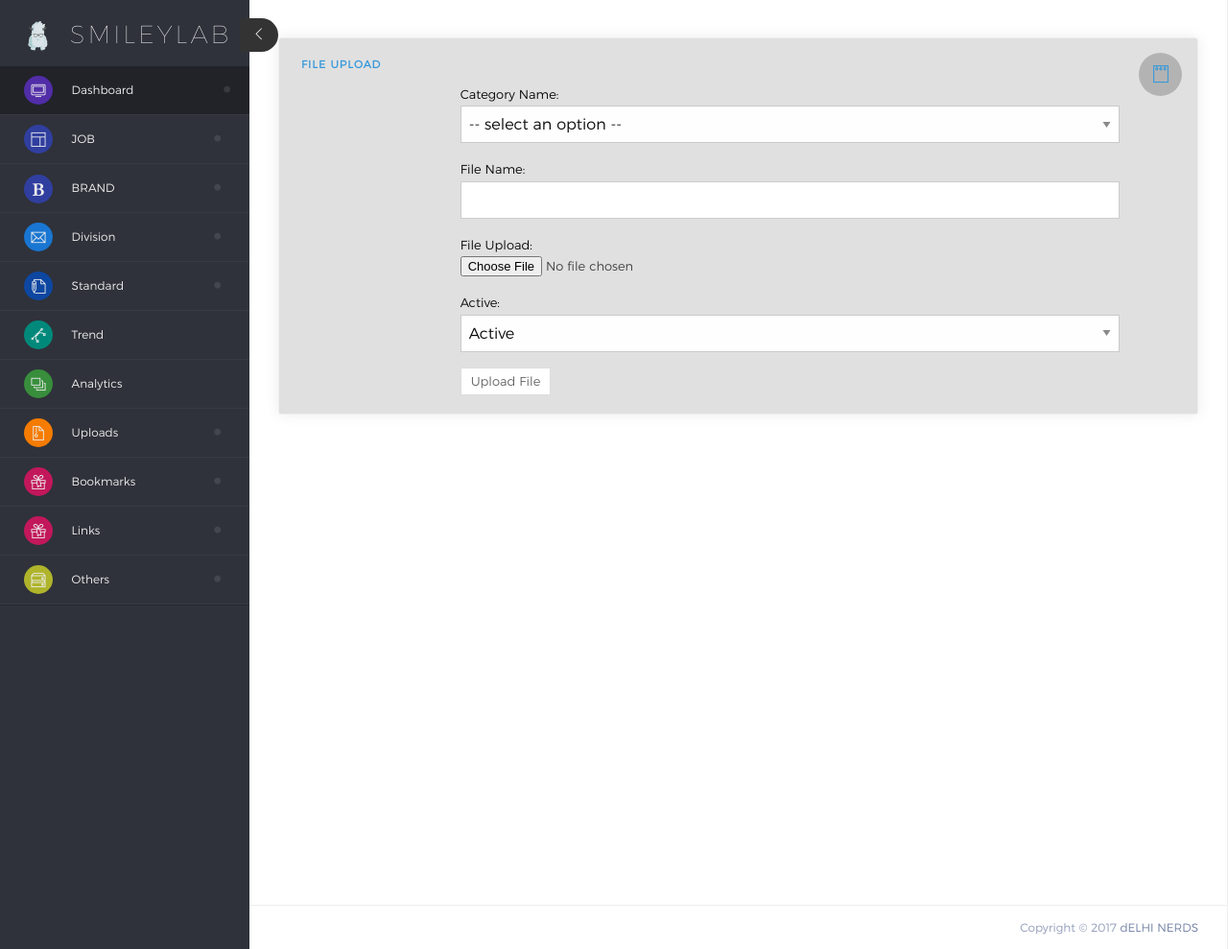
After one commit to dotslash227/smileylab-crm, a Django app: page /upload in a window 1280 px wide. The commit adds this page. Shown: the whole page at 96% size. Run offline with Django 3.2, Linux system fonts and the light colour scheme; data that the repository does not hold is empty; some libraries are stand-ins or nearby versions; some web fonts are replaced.

Commit message:
file upload

```diff
--- a/app/models.py
+++ b/app/models.py
@@ -31,6 +31,7 @@ class FileRepository(models.Model):
     active = models.BooleanField(default=True)
     fileCategory = models.ForeignKey(FileCategory)
     file_name = models.CharField(max_length=150, blank=True, null=True)
+    fileUploaded = models.FileField(max_length=150, upload_to="fileRepository/", null=True)
     def __str__(self):
         return self.file_name
 
--- a/app/urls.py
+++ b/app/urls.py
@@ -19,5 +19,7 @@ urlpatterns = [
     url(r'^showEvalutions$', views.showEvalutions, name="showEvalutions"),
     url(r'^showMemberEvaluations$', views.showMemberEvaluations, name="showMemberEvaluations"),
     url(r'^showMemberProperty$', views.showMemberProperty, name="showMemberProperty"),
+    url(r'^upload$', views.upload, name="upload"),
+
 
 ]
--- a/app/views.py
+++ b/app/views.py
@@ -444,3 +444,27 @@ def showMemberProperty(request):
     return render(request, "app/showMemberProperty.html", {
         #"memberProperty": memberProperty,
     })
+
+def upload(request):
+    if request.method == "POST":
+        fileCategory = FileCategory.objects.get(pk= int(request.POST.get("category")))
+        file_name = request.POST.get("name")
+        fileUploaded = request.FILES["file"]
+        active = str_to_bool(request.POST.get("active"))
+
+        fileRepository = FileRepository(
+                        active = active,
+                        fileCategory = fileCategory,
+                        file_name = file_name,
+                        fileUploaded = fileUploaded,
+                        )
+        fileRepository.save()
+        return render(request, "app/upload.html", {
+            "message":"File Uploaded!!!",
+            "category": FileCategory.objects.all(),
+        })
+    else:
+        return render(request, "app/upload.html", {
+            "message":"",
+            "category": FileCategory.objects.all(),
+        })
--- a/crm/urls.py
+++ b/crm/urls.py
@@ -1,7 +1,10 @@
 from django.conf.urls import url, include
 from django.contrib import admin
+
+from django.conf import settings
+from django.conf.urls.static import static
 
 urlpatterns = [
     url(r'^admin/', admin.site.urls),
     url(r'', include("app.urls", namespace="app")),
-]
+]+ static(settings.MEDIA_URL, document_root=settings.MEDIA_ROOT)
--- /dev/null
+++ b/templates/app/upload.html
@@ -0,0 +1,60 @@
+{% extends "base.html" %} {% load staticfiles %} {% block title %} File Upload {% endblock title %} {% block content %}
+<div class="row" style="margin-top:-20px">
+  <div class="large-12 columns">
+    <div class="row">
+      <div class="large-12 columns">
+        <div class="box palette-Grey-300 bg">
+          <div class="box-header  palette-Grey-300 bg">
+            <h3 class="box-title"><span class="text-white">&nbsp;&nbsp;&nbsp;File Upload </span></h3>
+            <div class="pull-right text-white box-tools">
+              <span class="text-white box-btn"><i class="circle-nest-medium ti-notepad"></i>
+              </span> &nbsp;&nbsp;&nbsp;
+            </div>
+            <div class="medium-9 columns ">
+              <div>
+                <form action="#" method="POST" class="form-inline" enctype="multipart/form-data">{% csrf_token %}
+                  <br>
+                  <br>
+                  <h4 style="color: red">{{message}}</h4>
+
+                  <div class="form-group">
+                    <label>Category Name:</label>
+                    <select name="category" class="form-control" required="">
+                      <option disabled selected value> -- select an option -- </option>
+                      {%for each in category %}
+                        <option value={{each.pk}}>{{each.name}}</option>
+                      {% endfor %}
+                    </select>
+                  </div>
+
+                  <div class="form-group">
+                    <label >File Name:</label>
+                    <input type="text" class="form-control" name="name" required>
+                  </div>
+
+                  <div class="form-group">
+                    <label>File Upload:</label>
+                    <input type="file" class="form-control" name="file" >
+                  </div>
+
+                  <label>Active:</label>
+                  <select name="active" class="form-control" required>
+                        <option value="True">Active</option>
+                        <option value="False">Inactive</option>
+                  </select>
+
+                  <button type="submit" class="btn btn-default">Upload File</button>
+
+                  <br>
+                  <br>
+                </form>
+              </div>
+            </div>
+          </div>
+        </div>
+      </div>
+    </div>
+  </div>
+</div>
+
+{% endblock content %}
--- a/templates/header.html
+++ b/templates/header.html
@@ -31,7 +31,7 @@
                     <li><a href="#">Analytics</a></li>
                     <li><a href="#">Triggers</a></li>
                     <li><a href="#">Bookmarks</a></li>
-                    <li><a href="#">Downloads</a></li>
+                    <li><a href="#">Uploads</a></li>
                     <li><a href="#">Links</a></li>
                   </ul>
                 </li>
@@ -80,10 +80,10 @@
                 </li>
 
                 <li>
-                  <a class="tooltip-tip" href="#" title="Extra"> <i class="intial palette-Orange-700 bg ti-zip"></i> <span>Downloads</span> </a>
+                  <a class="tooltip-tip" href="#" title="Extra"> <i class="intial palette-Orange-700 bg ti-zip"></i> <span>Uploads</span> </a>
                   <ul>
-                    <li><a href="#">New Downloads</a></li>
-                    <li><a href="#">Show Downloads</a></li>
+                    <li><a href="{% url "app:upload" %}">New Upload</a></li>
+                    <li><a href="#">Show Uploads</a></li>
                     <li><a href="#">Show File Category</a></li>
                   </ul>
                 </li>
```
